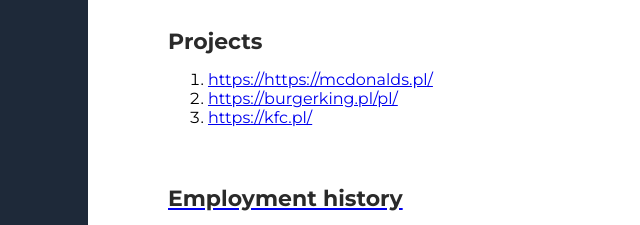
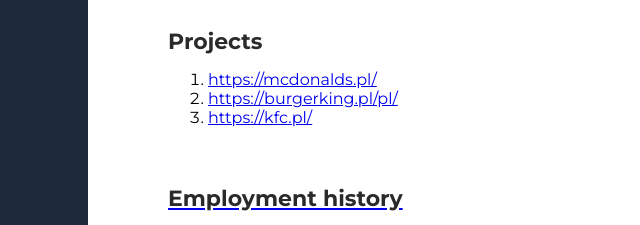
Before and after one commit to RoLys404/portfolio, a plain HTML site: page index.html in a window 1280 px wide. Shown: the part 526-751 px from the top of the page, 330-970 px from the left. Drawn offline with Linux system fonts and the light colour scheme.

Commit message:
Name link

```diff
--- a/index.html
+++ b/index.html
@@ -89,7 +89,7 @@
           <ol>
             <li>
               <a href="https://mcdonalds.pl/">
-                https://https://mcdonalds.pl/
+                https://mcdonalds.pl/
               </a>
             </li>
             <li>
```
